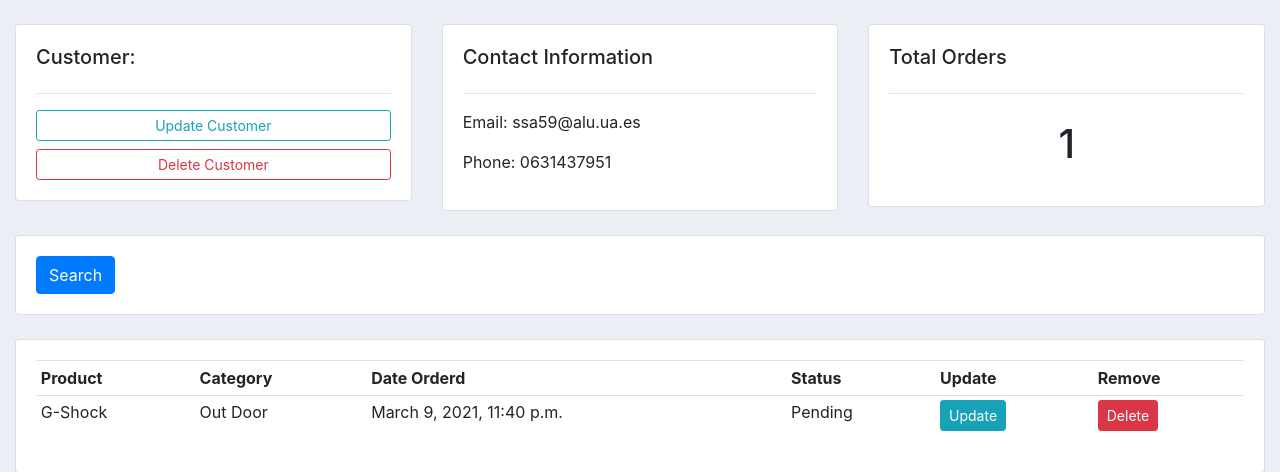
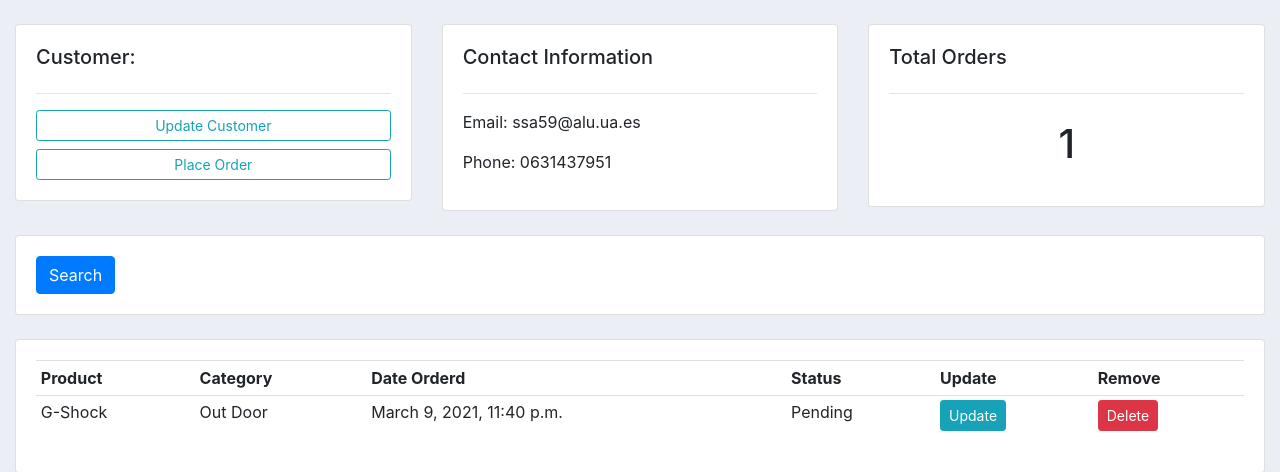
Before and after one commit to ayooubsmatti/CRM-Web-Django, a Django app: page /customer/1/ in a window 1280 px wide. Shown: the part 59-531 px from the top of the page. Run offline with Django 3.2, Linux system fonts and the light colour scheme; data comes from the database, SQL or seed files in the repository; some libraries are stand-ins or nearby versions.

Commit message:
Dynamic URL Routing & Templates With Place Order in the Customer Page

```diff
--- a/accounts/templates/accounts/customer.html
+++ b/accounts/templates/accounts/customer.html
@@ -8,7 +8,7 @@
                     <h5>Customer:</h5>
                     <hr>
                     <a class="btn btn-outline-info  btn-sm btn-block" href="">Update Customer</a>
-                    <a class="btn btn-outline-danger  btn-sm btn-block" href="">Delete Customer</a>
+                    <a class="btn btn-outline-info  btn-sm btn-block" href="{% url 'create_order' customer.id%}">Place Order</a>
 
                 </div>
             </div>
@@ -37,12 +37,10 @@
             <div class="col">
                 <div class="card card-body">
                     <form method="get">
-
                     <button class="btn btn-primary" type="submit">Search</button>
                   </form>
                 </div>
             </div>
-
         </div>
         <br>
 
--- a/accounts/templates/accounts/dashboard.html
+++ b/accounts/templates/accounts/dashboard.html
@@ -31,8 +31,6 @@
 		<h5>LAST 5 ORDERS:</h5>
 		<hr>
 		<div class="card card-body">
-			<a class="btn btn-primary  btn-sm btn-block" href="{% url 'create_form' %}">
-				Create Order</a>
 			<table class="table table-sm">
 				<tr>
 					<th>Product</th>
--- a/accounts/urls.py
+++ b/accounts/urls.py
@@ -7,7 +7,7 @@ urlpatterns = [
     path('products/', views.products, name='products'),
     path('customer/<str:pk_test>/', views.customer, name='customer'),
 
-    path('create_order/', views.createOrder, name='create_form'),
+    path('create_order/<str:pk>', views.createOrder, name='create_order'),
     path('update_order/<str:pk>', views.updateOrder, name='update_order'),
     path('delete_order/<str:pk>', views.deleteOrder, name='delete_order'),
 ]
--- a/accounts/views.py
+++ b/accounts/views.py
@@ -42,11 +42,12 @@ def customer(request, pk_test):
     return render(request, 'accounts/customer.html', context)
 
 
-def createOrder(request):
-    form = OrderForm()
+def createOrder(request, pk):
+    customer = Customer.objects.get(id=pk)
+    form = OrderForm(initial={'customer': customer})
     if request.method == 'POST':
         # print("printing Post: ", request.POST)
-        form = OrderForm(request.POST)
+        form = OrderForm(request.POST, instance=customer)
         if form.is_valid():
             form.save()
             return redirect('/')
```
